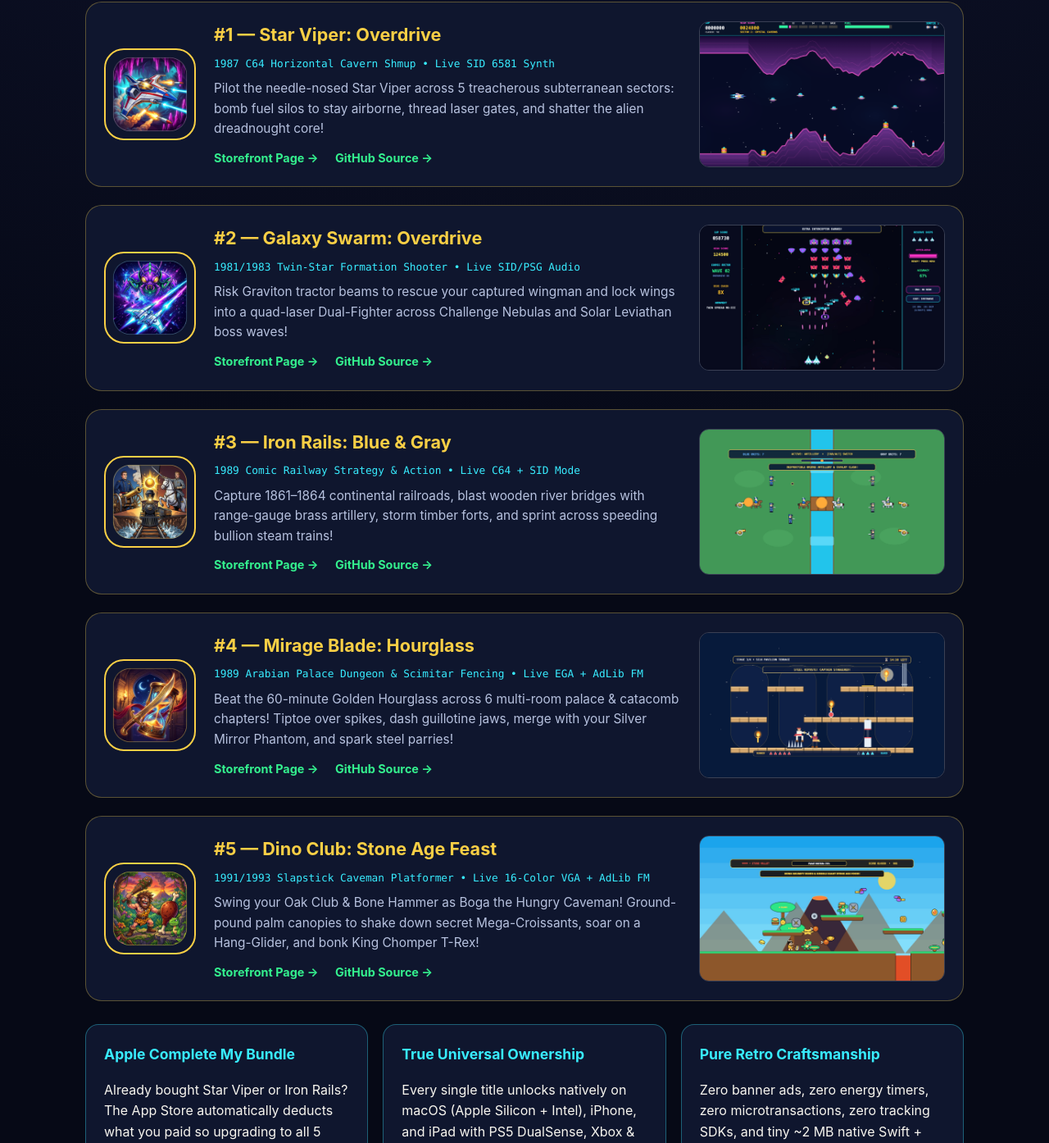
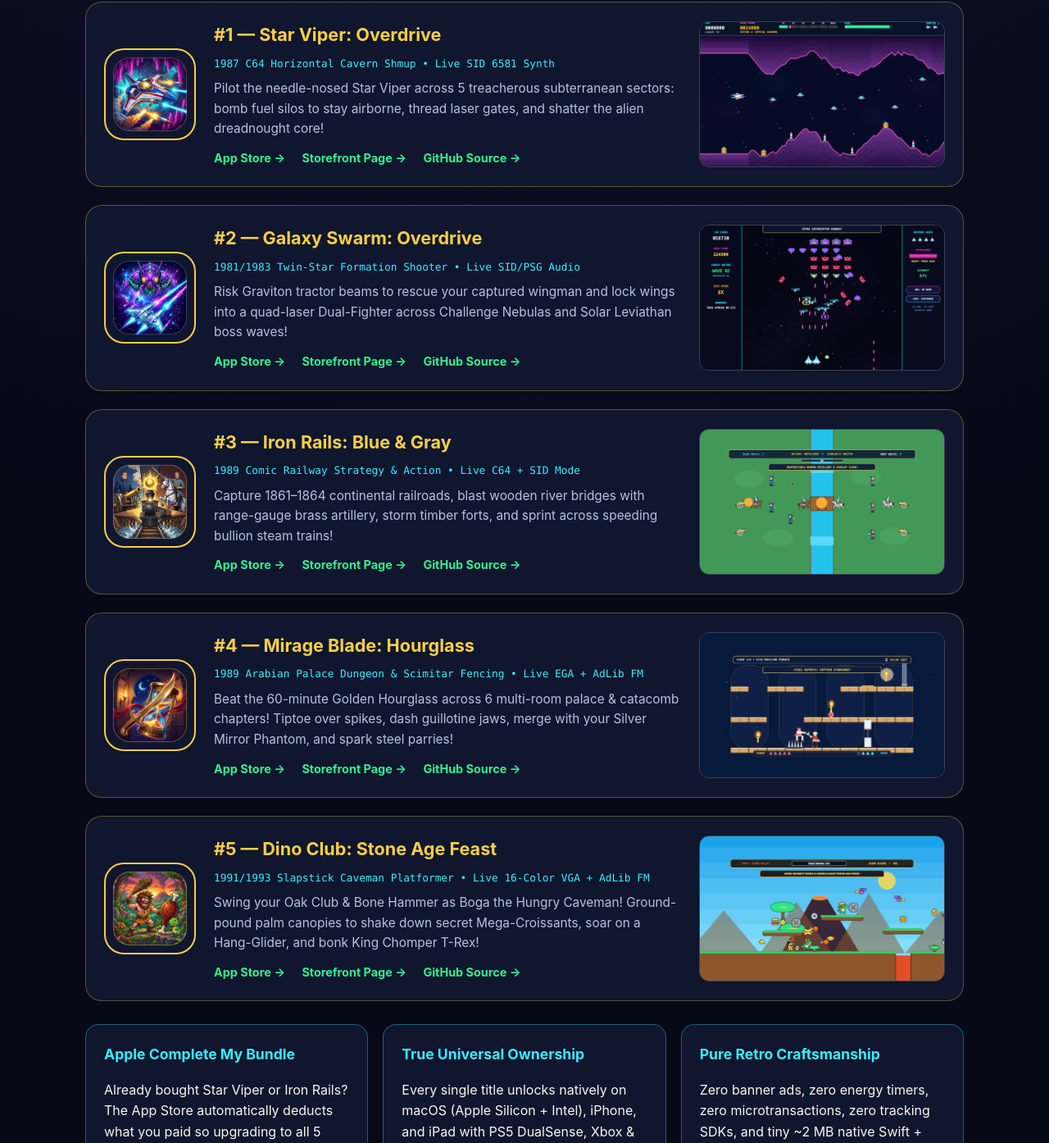
Before and after one commit to ngdgabi/star-viper, a plain HTML site: page bundle/index.html in a window 1280 px wide. Shown: the part 1183-2577 px from the top of the page at 82% size. Drawn offline with Linux system fonts and the light colour scheme.

Commit message:
Add canonical App Store links for all 5 Universal titles

```diff
--- a/bundle/index.html
+++ b/bundle/index.html
@@ -125,6 +125,7 @@
           <p data-lang="en">Pilot the needle-nosed Star Viper across 5 treacherous subterranean sectors: bomb fuel silos to stay airborne, thread laser gates, and shatter the alien dreadnought core!</p>
           <p data-lang="hu">Vezesd a Star Viper vadászgépet 5 veszélyes földalatti szektoron át: bombázd az üzemanyag-tartályokat, száguldj át a lézerkapukon, és semmisítsd meg az idegen anyahajót!</p>
           <div class="game-links">
+            <a href="https://apps.apple.com/app/id6834721801">App Store &rarr;</a>
             <a href="../index.html">Storefront Page &rarr;</a>
             <a href="https://github.com/ngdgabi/star-viper">GitHub Source &rarr;</a>
           </div>
@@ -140,6 +141,7 @@
           <p data-lang="en">Risk Graviton tractor beams to rescue your captured wingman and lock wings into a quad-laser Dual-Fighter across Challenge Nebulas and Solar Leviathan boss waves!</p>
           <p data-lang="hu">Szabadítsd ki elfogott szárnysegédedet a vonósugárból, kapcsolódjatok össze négyszeres tűzerejű Dupla-Vadászgéppé, és győzd le a Solar Leviathan főellenséget!</p>
           <div class="game-links">
+            <a href="https://apps.apple.com/app/id6835022129">App Store &rarr;</a>
             <a href="../galaxy-swarm/">Storefront Page &rarr;</a>
             <a href="https://github.com/ngdgabi/galaxy-swarm">GitHub Source &rarr;</a>
           </div>
@@ -155,6 +157,7 @@
           <p data-lang="en">Capture 1861–1864 continental railroads, blast wooden river bridges with range-gauge brass artillery, storm timber forts, and sprint across speeding bullion steam trains!</p>
           <p data-lang="hu">Hódítsd meg az 1861–1864-es vasútvonalakat, lődd szét a folyami fahidakat rézágyúval, ostromolj erődöket, és rabolj száguldó aranyvonatot!</p>
           <div class="game-links">
+            <a href="https://apps.apple.com/app/id6835137676">App Store &rarr;</a>
             <a href="../iron-rails/">Storefront Page &rarr;</a>
             <a href="https://github.com/ngdgabi/iron-rails">GitHub Source &rarr;</a>
           </div>
@@ -170,6 +173,7 @@
           <p data-lang="en">Beat the 60-minute Golden Hourglass across 6 multi-room palace &amp; catacomb chapters! Tiptoe over spikes, dash guillotine jaws, merge with your Silver Mirror Phantom, and spark steel parries!</p>
           <p data-lang="hu">Győzd le a 60 perces Arany Homokórát 6 többtermes palota- és katakombafejezeten át! Lopakodj át tüskéken, egyesülj tükörképeddel, és vívj pengeszikrázó szablyapárbajokat!</p>
           <div class="game-links">
+            <a href="https://apps.apple.com/app/id6835230658">App Store &rarr;</a>
             <a href="../mirage-blade/">Storefront Page &rarr;</a>
             <a href="https://github.com/ngdgabi/mirage-blade">GitHub Source &rarr;</a>
           </div>
@@ -185,6 +189,7 @@
           <p data-lang="en">Swing your Oak Club &amp; Bone Hammer as Boga the Hungry Caveman! Ground-pound palm canopies to shake down secret Mega-Croissants, soar on a Hang-Glider, and bonk King Chomper T-Rex!</p>
           <p data-lang="hu">Lendítsd Boga Tölgy Bunkóját és Csontpörölyét! Rázd le a titkos Óriás Croissant-okat a pálmafákról, siklórepülj vulkánok felett, és győzd le King Chomper T-Rexet!</p>
           <div class="game-links">
+            <a href="https://apps.apple.com/app/id6835231036">App Store &rarr;</a>
             <a href="../dino-club/">Storefront Page &rarr;</a>
             <a href="https://github.com/ngdgabi/dino-club">GitHub Source &rarr;</a>
           </div>
```
